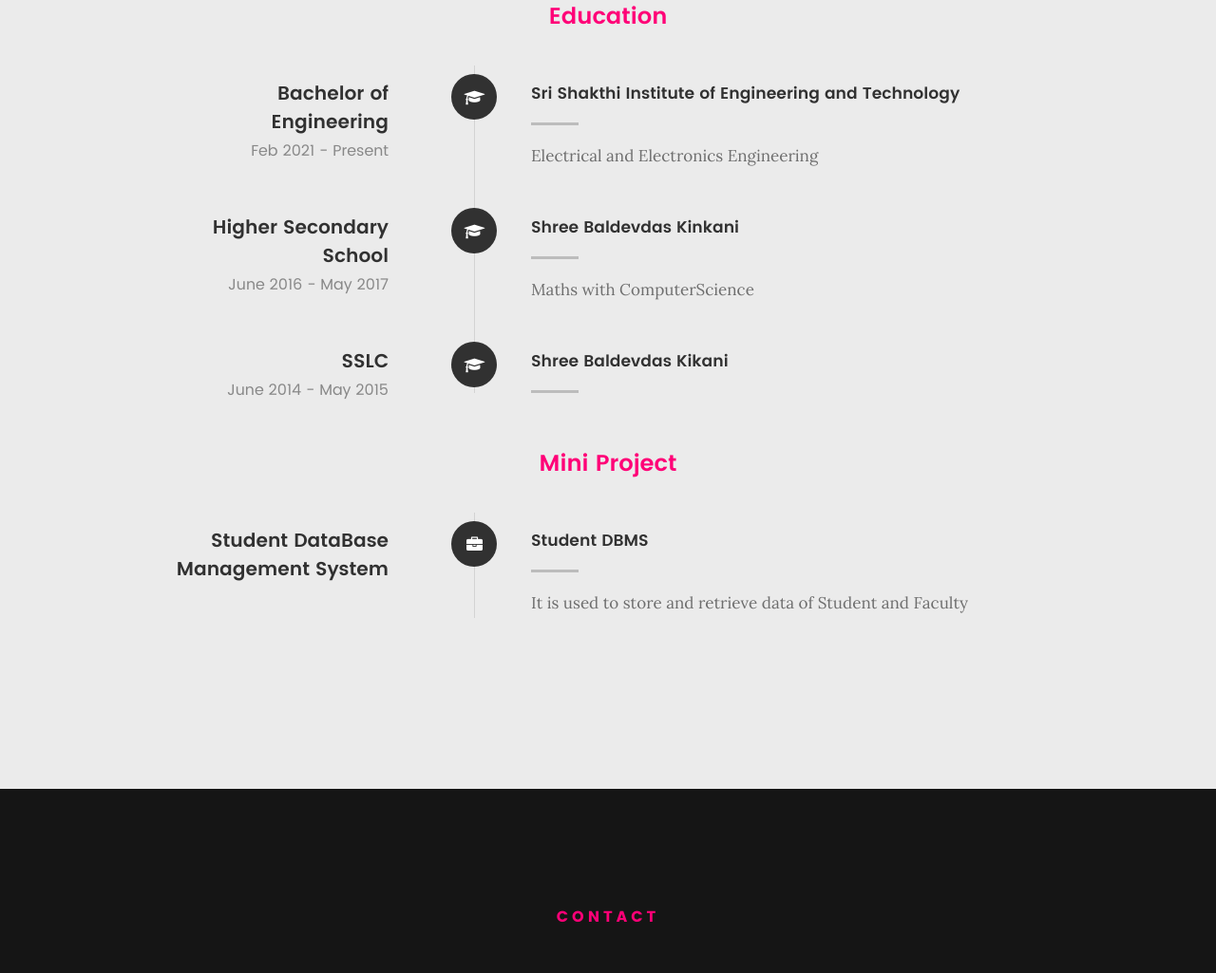
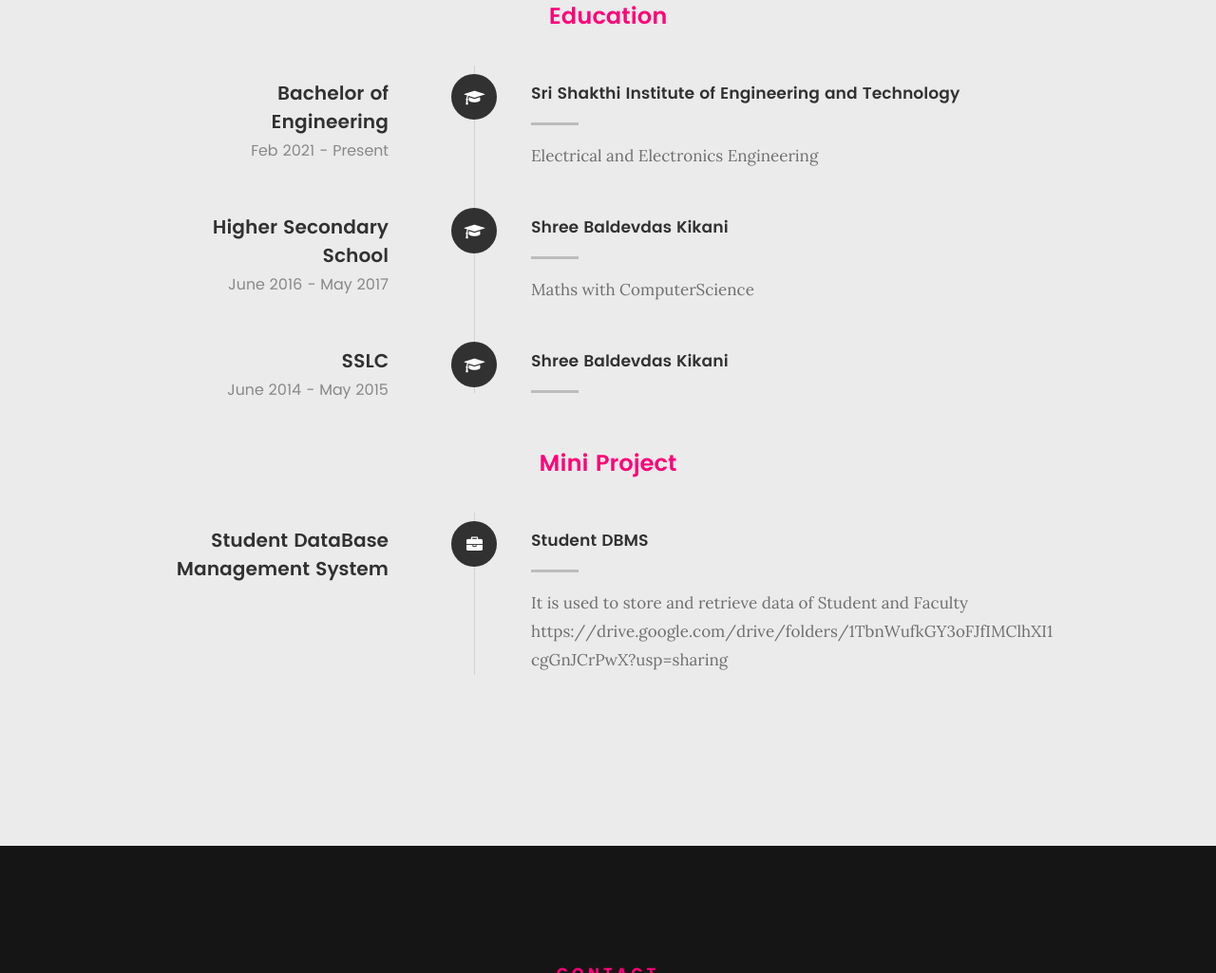
Before and after one commit to Piradep/Piradep.github.io, a plain HTML site: page index.html in a window 1280 px wide. Shown: the part 2153-3178 px from the top of the page at 95% size. Drawn offline with Linux system fonts and the light colour scheme; files whose address does not match are found by name.

Commit message:
Update index.html

```diff
--- a/index.html
+++ b/index.html
@@ -237,7 +237,7 @@
                         </div>
 
                         <div class="timeline-content">
-                            <h4>Shree Baldevdas Kinkani</h4>
+                            <h4>Shree Baldevdas Kikani</h4>
                             <p>Maths with ComputerScience</p>
                         </div>
 
@@ -295,7 +295,7 @@
 
                         <div class="timeline-content">
                             <h4>Student DBMS</h4>
-                            <p>It is used to store and retrieve data of Student and Faculty</p>
+                            <p>It is used to store and retrieve data of Student and Faculty<br>https://drive.google.com/drive/folders/1TbnWufkGY3oFJfIMClhXI1cgGnJCrPwX?usp=sharing</p>
                         </div>
 
                     </div>
```
